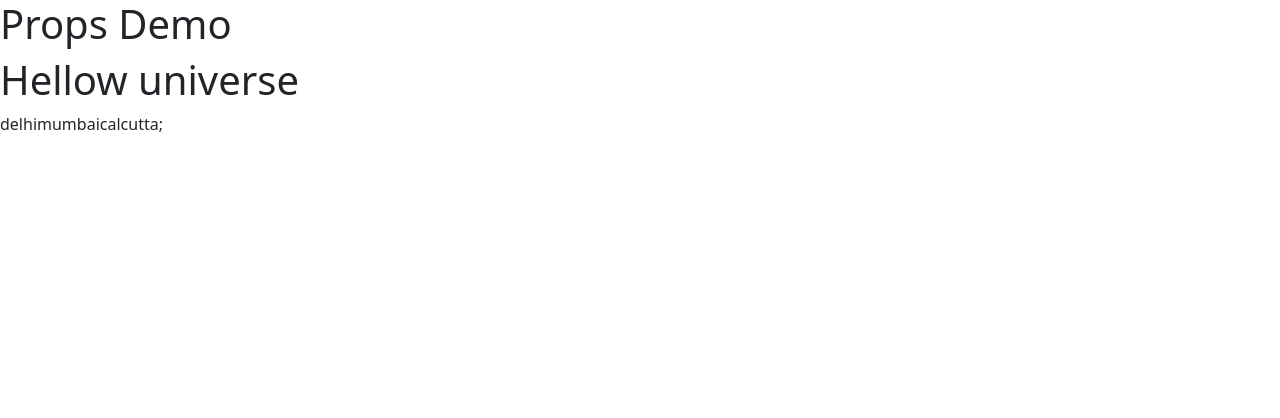
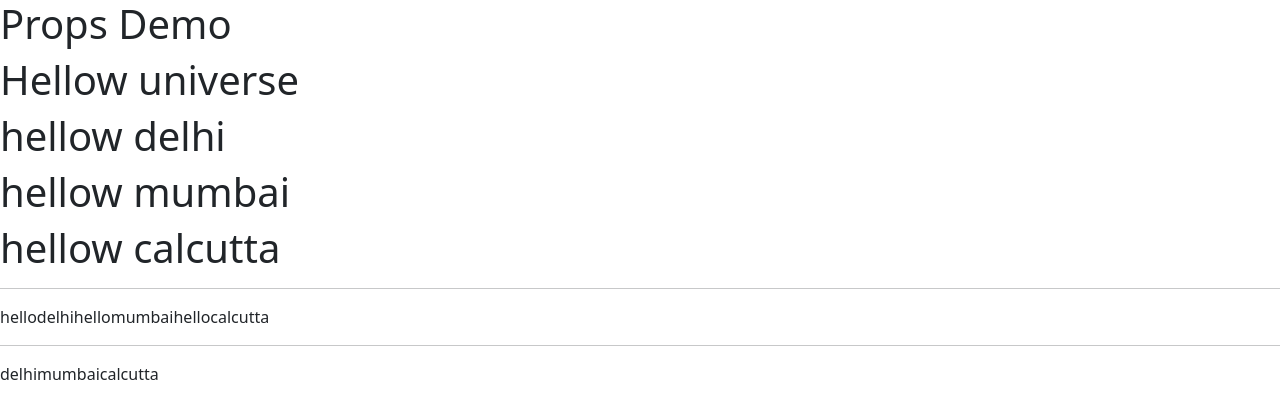
Before and after one commit to prashant5959pandey/WPT-1, a React (Create React App) app: page / in a window 1280 px wide. Shown: the top 418 px of the page. Built offline with nearby package versions, Linux system fonts and the light colour scheme.

Commit message:
returning-jsx

```diff
--- a/src/App.js
+++ b/src/App.js
@@ -4,14 +4,14 @@ function App() {
   return (
     <>
       <h1>Props Demo</h1>
-      <ListDemo/>
+      <ListDemo />
     </>
   );
 }
 //by applying this method we reduce the contents of main function
 function ListDemo() {
-  let string ="Hellow universe";
-  let list=["delhi","mumbai", "calcutta"];
+  let string = "Hellow universe";
+  let list = ["delhi", "mumbai", "calcutta"];
   // for(let i=0;i<10;i++){
   //   list.push(string);
   // }
@@ -19,12 +19,17 @@ function ListDemo() {
 
   return (
     <>
-     <h1>{string}</h1>
-     {/* for each is the consumer function ..so it doesn't return */}
-     {/**  {list.forEach((item)=>item)}; */}
-
-     {/* map function  takes input and return output*/}
-     {list.map((item)=>item)};
+      <h1>{string}</h1>
+      {/* version 3 */}
+      {list.map((item) => (
+        <h1>hellow {item} </h1>
+      ))}
+      <hr />
+      {/* version 2 */}
+      {list.map((item) => "hello" + item)}
+      <hr />
+      {/* version 1 */}
+      {list.map((item) => item)}
     </>
   );
 }
```
